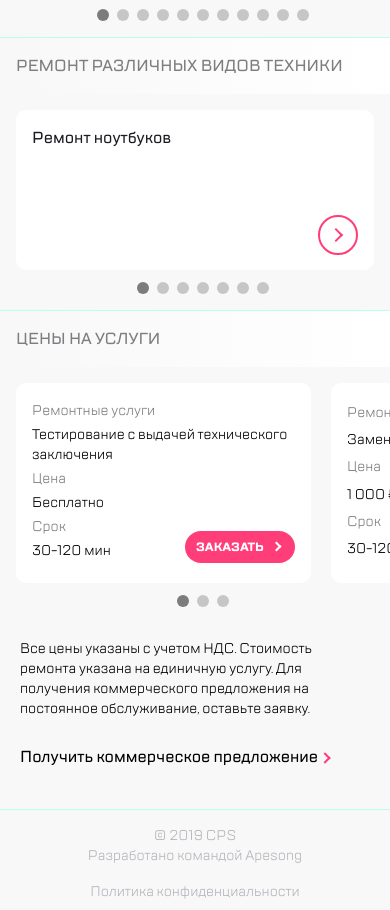
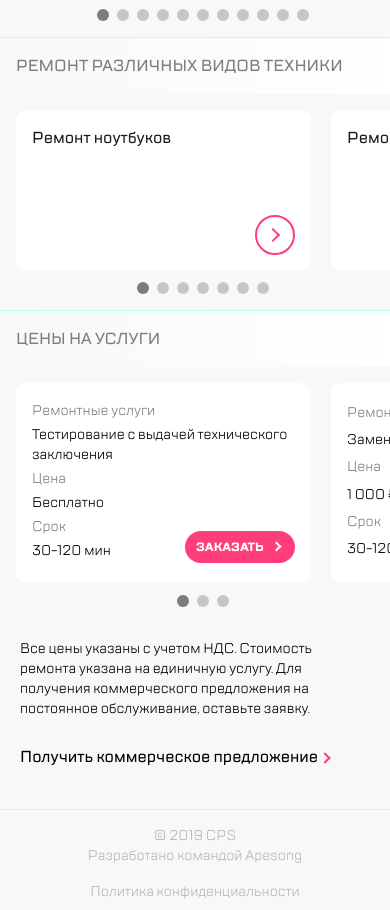
Before and after one commit to kuramaa922/cps, a website built with webpack: page src/index.html in a window 390 px wide. Shown: the part 798-1708 px from the top of the page. Built offline with nearby package versions, Linux system fonts and the light colour scheme.

Commit message:
fixed .repairs__item width on mobile size

```diff
--- a/src/scss/repairs.scss
+++ b/src/scss/repairs.scss
@@ -4,7 +4,6 @@
 
     .repairs__item {
         height: 160px;
-        min-width: 100%;
     }
 
     .repairs__text {
```
